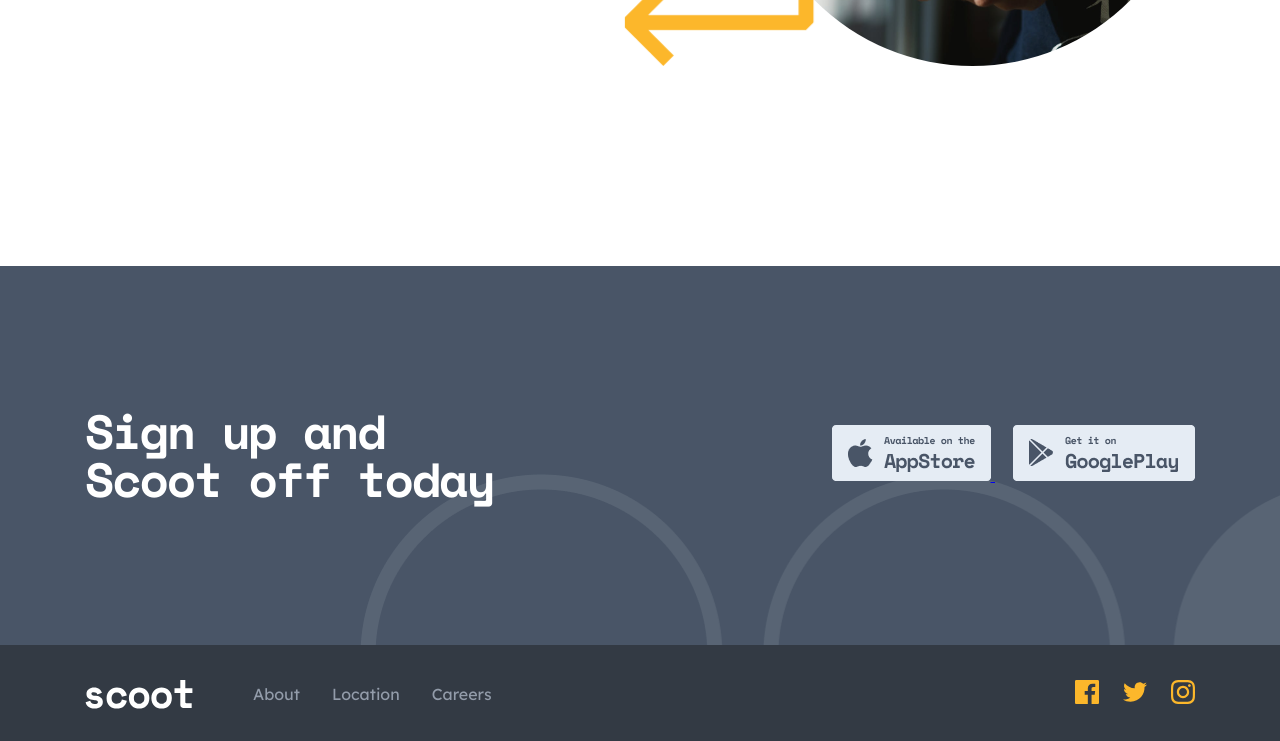
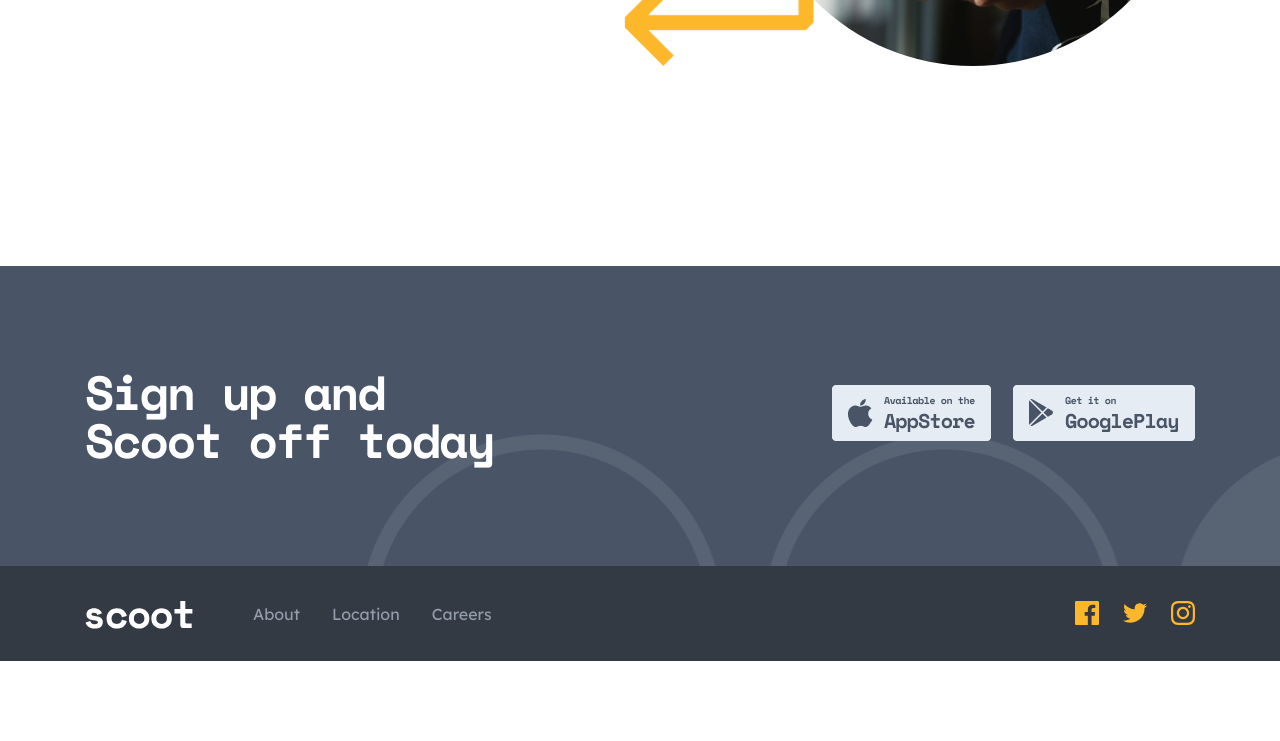
Before and after one commit to beyKH/scoot-website, a plain HTML site: page index.html in a window 1280 px wide. Shown: the part 2976-3717 px from the top of the page. After the commit the page ends 3637 px from the top, so only its background shows below. Drawn offline with Linux system fonts and the light colour scheme; files whose address does not match are found by name.

Commit message:
link tdn done

```diff
--- a/css/styles.css
+++ b/css/styles.css
@@ -267,6 +267,7 @@ img {
 
 .heading {
   font-family: var(--heading-font);
+
 }
 
 .hero__info {
@@ -483,6 +484,8 @@ img {
 }
 
 .signup__heading {
+  margin-top: 0;
+  margin-bottom:0;
   color: var(--main-white);
   width: 415px;
   font-weight: bold;
@@ -493,11 +496,18 @@ img {
 
 }
 
+.signup__link{
+  text-decoration: none;
+  display: inline-block;
+}
+
 .signup__link:not(:last-child){
   margin-right: 18px;
 }
 
-.signup__img {}
+.signup__img {
+  display: block;
+}
 
 /* FOOTER */
 
```
